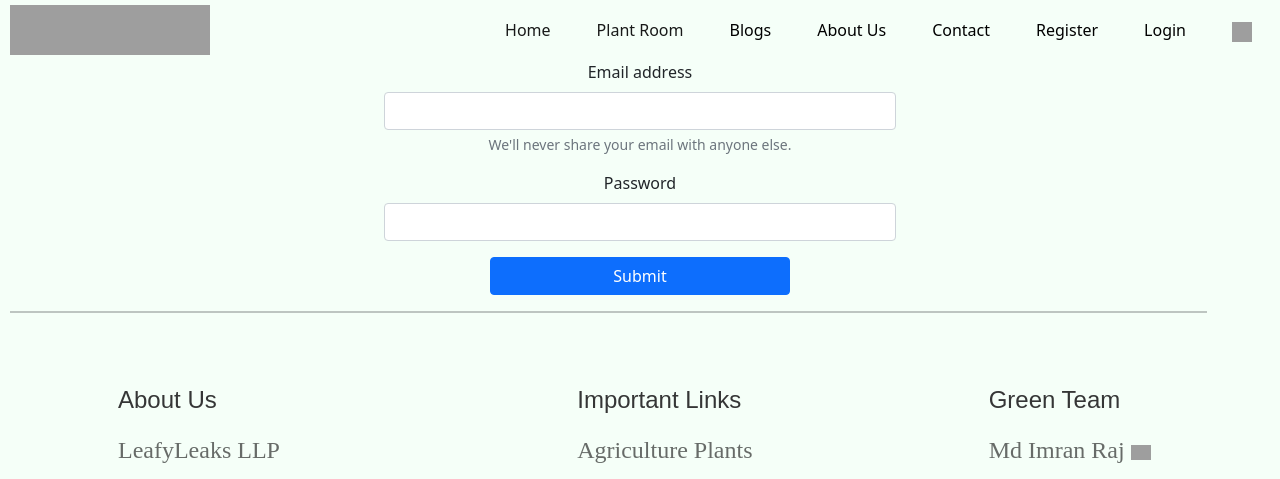
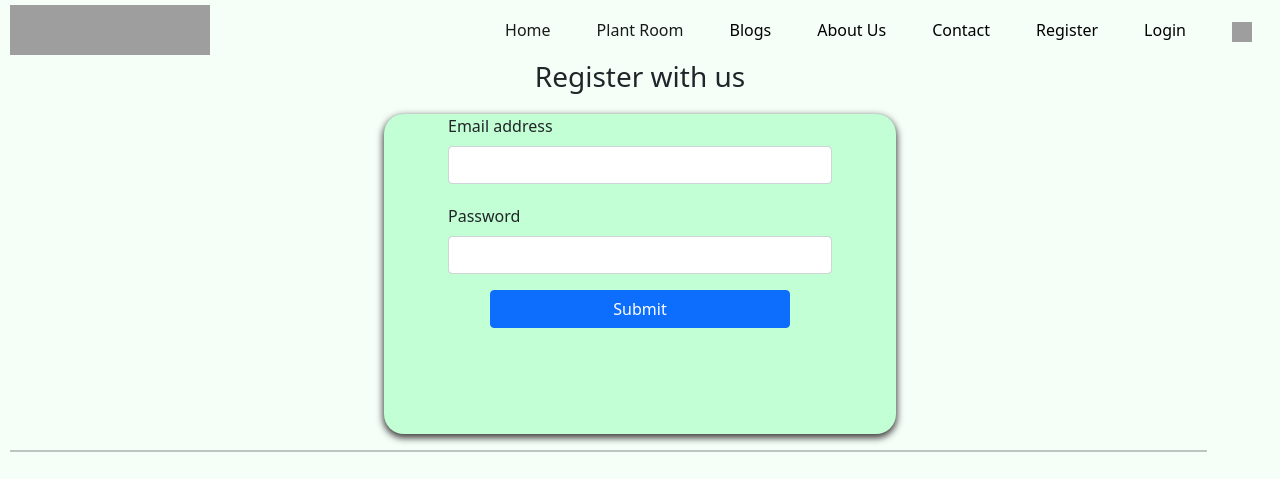
Before and after one commit to mdimranraj/leafy-leaks, a React (Create React App) app: page /register in a window 1280 px wide. Shown: the top 479 px of the page. Built offline with nearby package versions, Linux system fonts and the light colour scheme; grey boxes are pictures that could not be loaded; a web font is replaced by a local one.

Commit message:
register page made

```diff
--- a/public/register.css
+++ b/public/register.css
@@ -1,9 +1,26 @@
+.auth-form{
+    margin: auto;
+    width: 40vw;
+    height: 40vh;
+    min-height: fit-content;
 
+    background-color: #C2FFD4;
+    border-radius: 20px;
+    box-shadow: 0px 3px 7px 1px rgb(65, 62, 62) ;
+}
+.auth-form h3{
+    padding: 50px !important;
+}
 .form-label{
-    width: 40vw;
+    min-width: fit-content;
+    width: 30vw;
+    text-align: left;
 }
 .form-control{
-    width: 40vw;
-    margin-left: auto;
-    margin-right: auto;
+    width: 30vw;
+    margin:0 auto;
 }
+.each-form{
+    width: fit-content;
+    margin: 20px auto;
+}
--- a/src/pages/register.jsx
+++ b/src/pages/register.jsx
@@ -3,13 +3,15 @@ import React from 'react'
 const Register = () => {
   return (
     <>
-       <form>
-        <div className="mb-3">
+        <h3>
+            Register with us
+        </h3>
+       <form className='auth-form'>
+        <div className="each-form mb-3">
             <label htmlFor="exampleInputEmail1" className="form-label">Email address</label>
             <input type="email" className="form-control" id="exampleInputEmail1" aria-describedby="emailHelp" />
-            <div id="emailHelp" className="form-text">We'll never share your email with anyone else.</div>
         </div>
-        <div className="mb-3">
+        <div className="each-form mb-3">
             <label htmlFor="exampleInputPassword1" className="form-label">Password</label>
             <input type="password" className="form-control" id="exampleInputPassword1" />
         </div>
```
